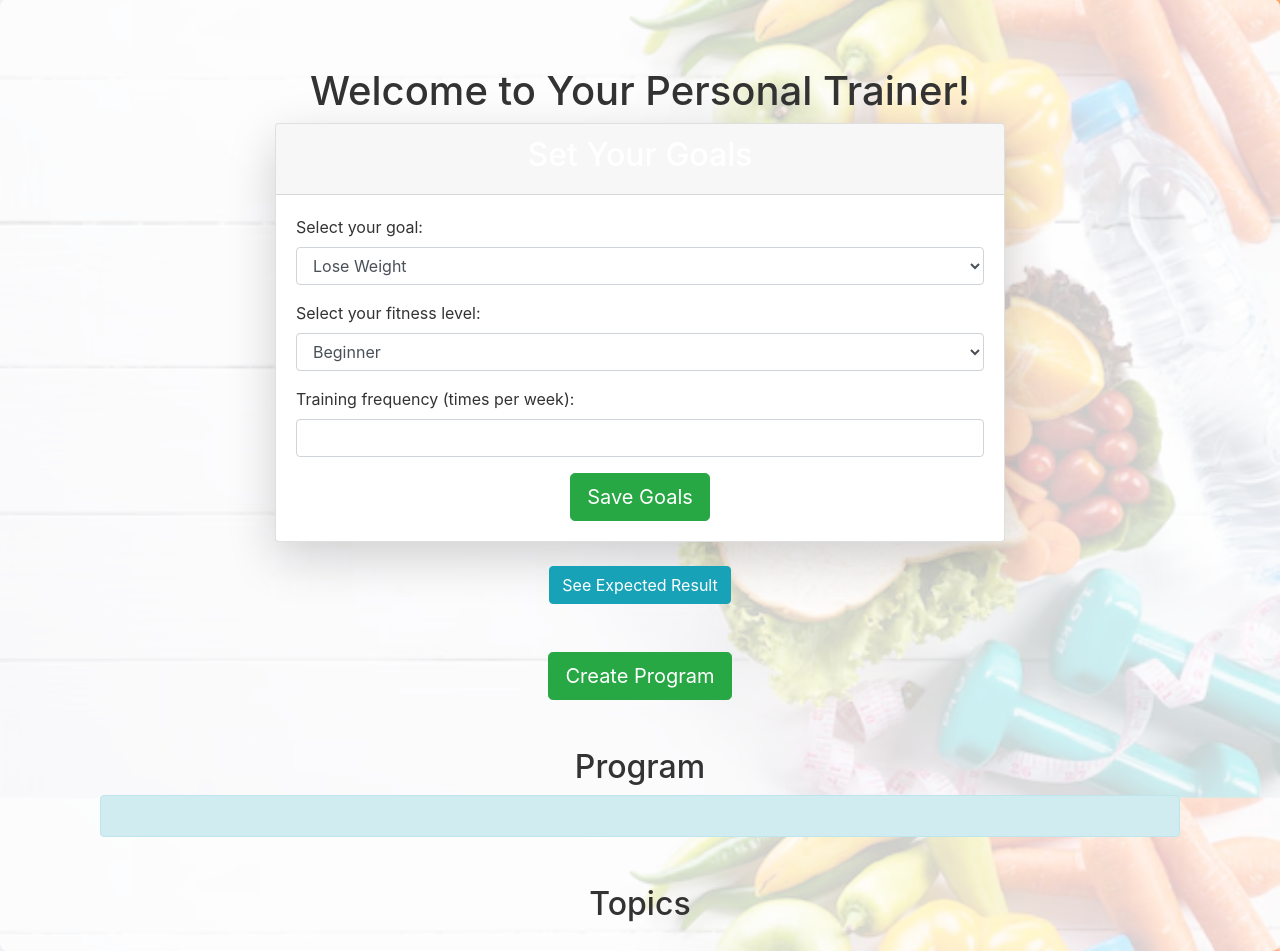
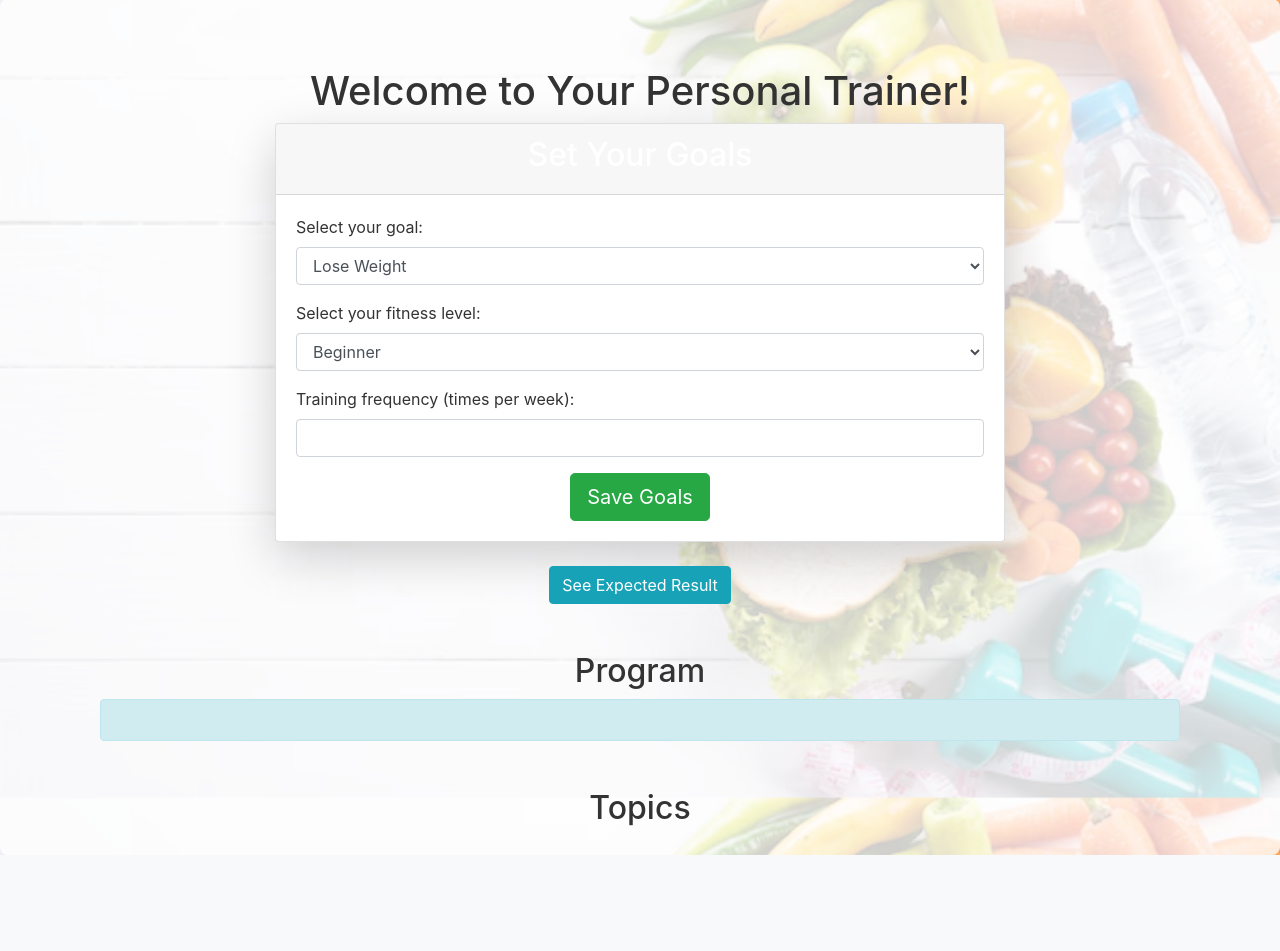
Before and after one commit to BS-PMC-2024/BS-PMC-2024-Team23, a Flask app: template Templates/user.html in a window 1280 px wide. Shown: the part 57-1008 px from the top of the page. After the commit the page ends 912 px from the top, so only its background shows below. Run offline with Flask 3, Linux system fonts and the light colour scheme; the template is opened without the code that fills it, so the values that code supplies are empty; some libraries are stand-ins or nearby versions.

Commit message:
finishim

```diff
--- a/Templates/user.html
+++ b/Templates/user.html
@@ -45,18 +45,13 @@
                 </div>
             </div>
         </div>
-        <form action="/user/result" method="POST">
         <div class="row justify-content-center mt-4">
             <div class="col-md-4 text-center">
-                <!-- Removed the inline onclick handler to ensure form submission -->
                 <button type="submit" class="btn btn-info">See Expected Result</button>
             </div>
         </div>
 
-        <!-- Button to call create_program API -->
-        <div class="container mt-5 text-center">
-            <button id="createProgramBtn" class="btn btn-success btn-lg flash">Create Program</button>
-        </div>
+
         <div class="container mt-5">
             <h2 class="text-center">Program</h2>
             <div id="apiResponse" class="alert alert-info" role="alert">
@@ -69,8 +64,7 @@
                 {% for topic in topics %}
                     <li class="list-group-item">
                         <h5 class="topic-title">{{ topic.title }}</h5>
-                        <button class="btn btn-outline-info btn-sm show-description-btn" onclick="toggleTopic({{ topic.id }})">Show Description</button>
-                        <div id="topic-description-{{ topic.id }}" style="display:none;">
+                            <button class="btn btn-outline-info btn-sm show-description-btn" onclick="toggleTopic({{ topic.id }})">Show Description</button>                            <div id="topic-description-{{ topic.id }}" style="display:none;">
                             <p>{{ topic.description }}</p>
                         </div>
                     </li>
@@ -81,10 +75,10 @@
 </div>
 
 <script>
-    // JavaScript for animations and dynamic content
-    function toggleTopic(topicId) {
-        const descriptionDiv = document.getElementById('topic-description-' + topicId);
-        descriptionDiv.style.display = descriptionDiv.style.display === 'none' ? 'block' : 'none';
-    }
+function toggleTopic(topicId) {
+    const descriptionDiv = document.getElementById('topic-description-' + topicId);
+    descriptionDiv.style.display = descriptionDiv.style.display === 'none' ? 'block' : 'none';
+}
 </script>
+
 {% endblock %}
```
